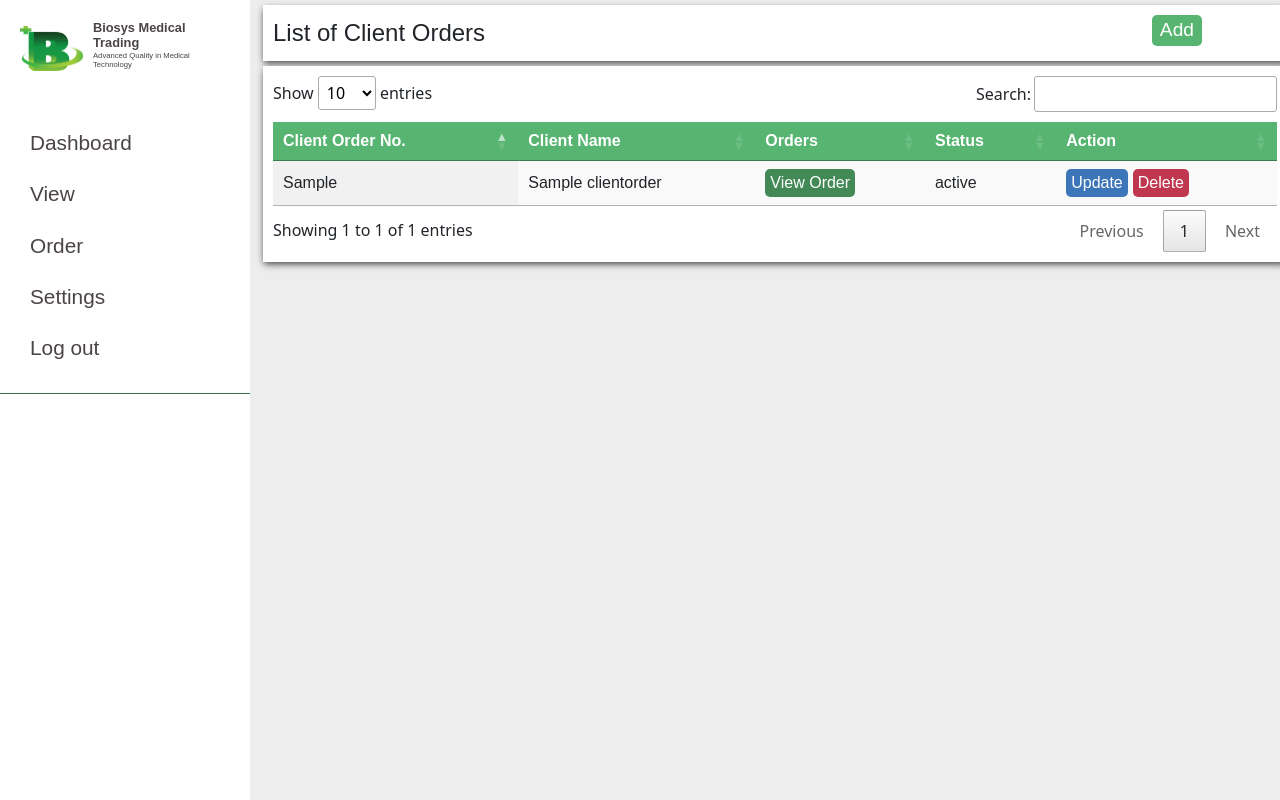
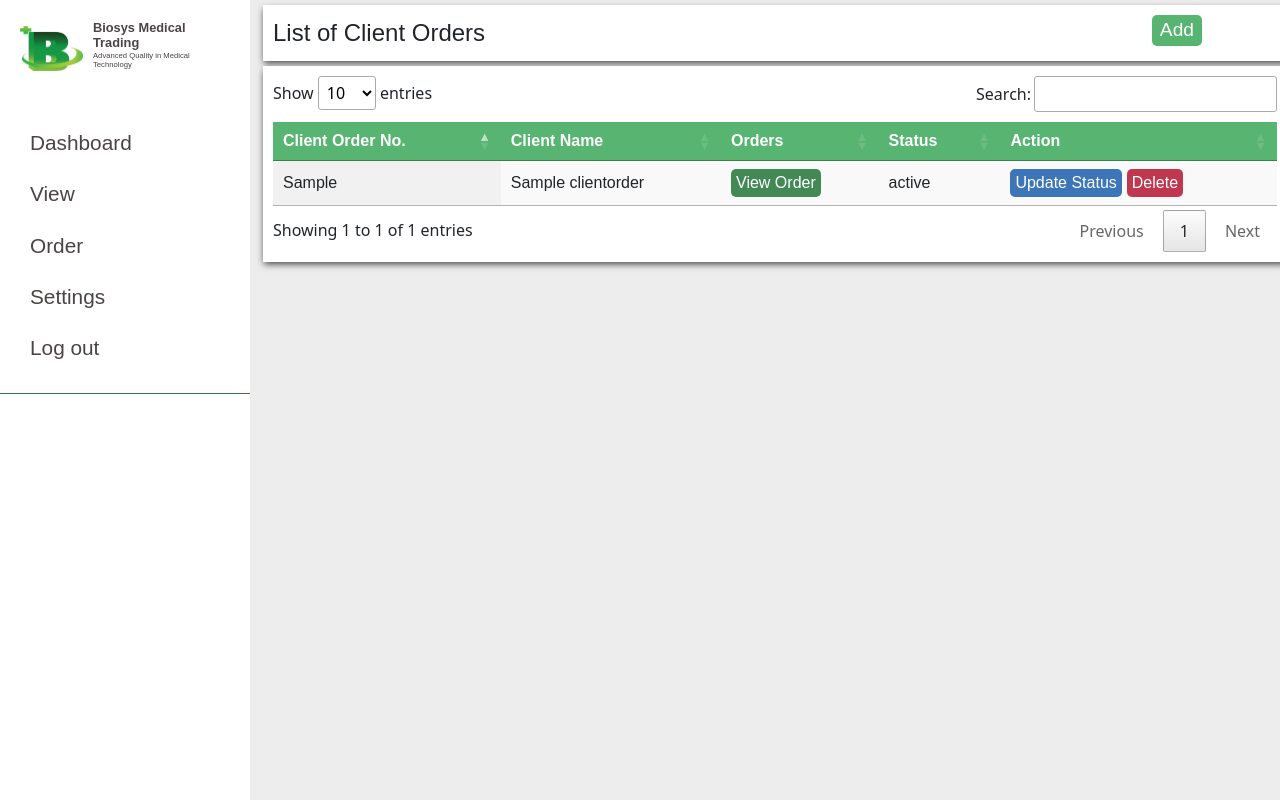
Before and after one commit to Jngkay/BiosysMD, a PHP site: page /php/orderClientPage.php in a window 1280 px wide. Run offline with PHP 8.4, Linux system fonts and the light colour scheme; tables that the repository leaves empty or names only in its code hold one stand-in row (values such as "Sample post"); data that the repository does not hold is empty; some libraries are stand-ins or nearby versions; some web fonts are replaced.

Commit message:
Add peso format to unit price of client order

```diff
--- a/actions/vieworder.php
+++ b/actions/vieworder.php
@@ -26,7 +26,7 @@ if(isset($_POST['order_id'])){
                 </tr>
                 <tr>
                     <td width="30%"><label> Item Price</label></td>
-                    <td width="70%"> ' .$row["ItemPrice"]. '</td>
+                    <td width="70%"> ₱ ' .number_format($row["ItemPrice"],2). '</td>
                 </tr>
              </table>
         </div>
--- a/php/orderClientPage.php
+++ b/php/orderClientPage.php
@@ -36,7 +36,7 @@
 						<td><?php echo $row["ClientName"]; ?></td>
 						<td><button class="viewbtn" id="<?php echo $row["ClientOrderNo"]; ?>">View Order</button></td>
 						<td><?php echo $row["orderStatus"]; ?></td>
-						<td><button class="action update">Update</button><button class="action delete"">Delete</button></td>
+						<td><button class="action update">Update Status</button><button class="action delete"">Delete</button></td>
 					</tr>
 
 				<?php endwhile; ?>
```
